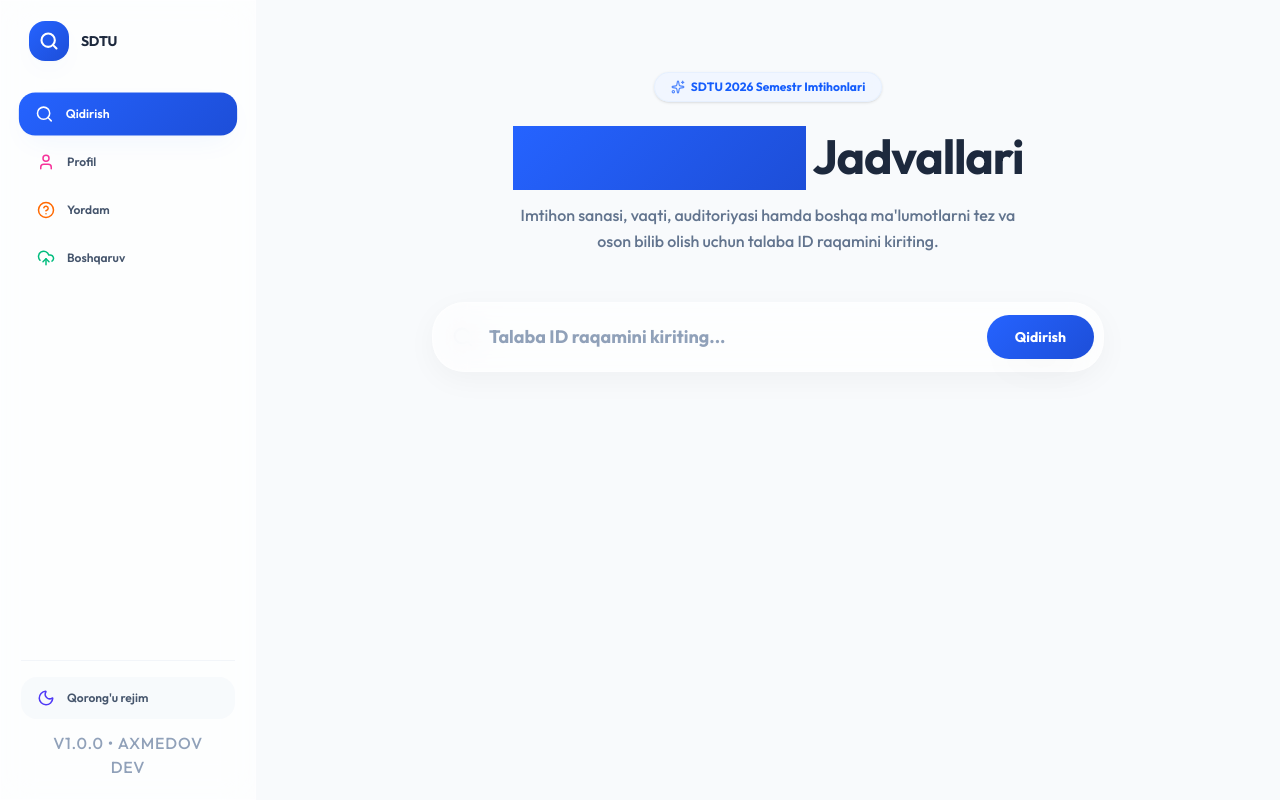
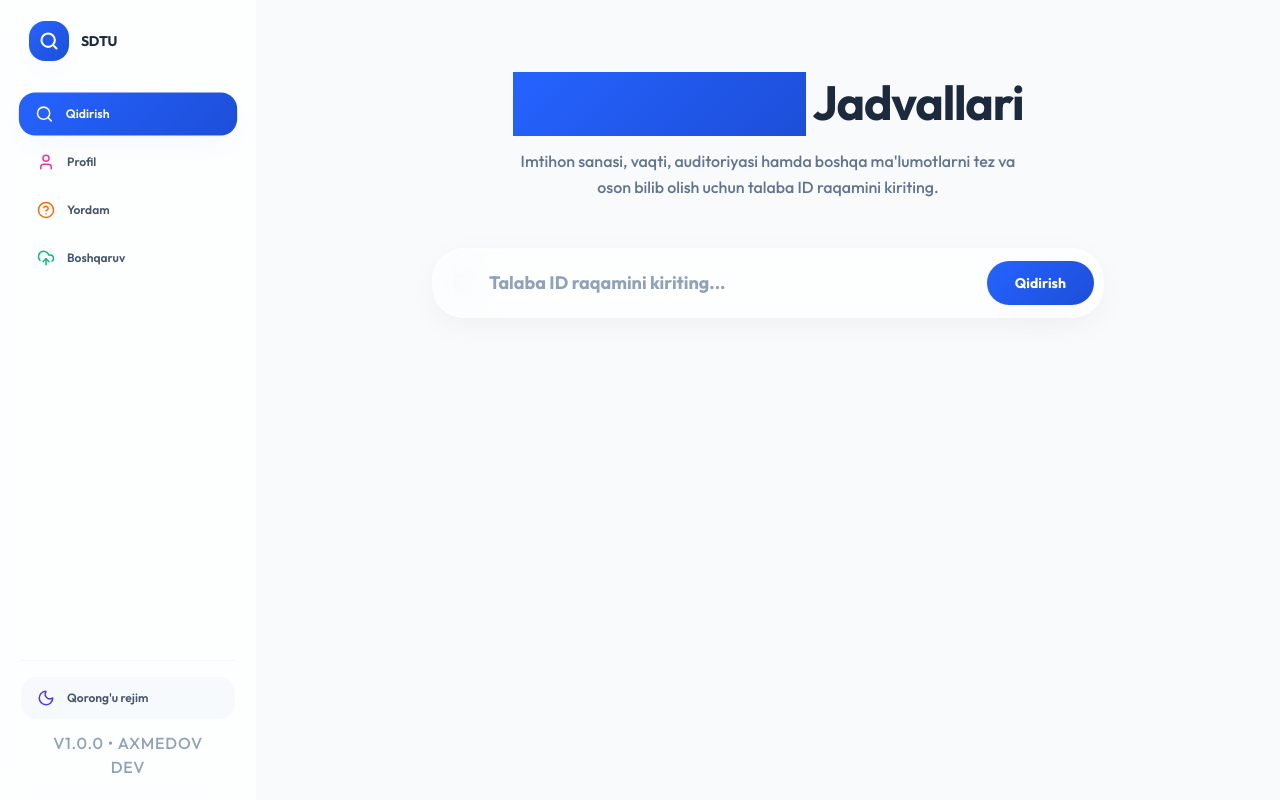
Before and after one commit to shohjahonshaxriyev-lgtm/samdaqu, a React (Vite) app in the folder frontend/: page / in a window 1280 px wide. Built offline with nearby package versions, Linux system fonts and the light colour scheme.

Commit message:
Fix: remove blue badge above title

```diff
--- a/frontend/src/views/SearchPage.jsx
+++ b/frontend/src/views/SearchPage.jsx
@@ -192,17 +192,6 @@
     >
       {/* Hero Section */}
       <div className="text-center my-8 md:my-12 relative">
-
-        <motion.div
-          initial={{ scale: 0.9, opacity: 0 }}
-          animate={{ scale: 1, opacity: 1 }}
-          transition={{ delay: 0.1 }}
-          className="inline-flex items-center justify-center gap-1.5 px-4 py-1.5 rounded-full bg-blue-50/80 dark:bg-blue-900/30 text-blue-600 dark:text-blue-400 text-xs font-bold mb-6 border border-blue-100/50 dark:border-blue-800/50 shadow-sm backdrop-blur-md"
-        >
-          <Sparkles size={14} className="animate-pulse" />
-          <span>SDTU 2026 Semestr Imtihonlari</span>
-        </motion.div>
-
         <h2 className="text-4xl md:text-5xl font-extrabold tracking-tight leading-tight mb-4 text-slate-800 dark:text-slate-100">
           <span className="bg-gradient-royal bg-clip-text text-transparent pb-1">SDTU Imtihon</span>
           <br className="md:hidden" /> Jadvallari
```
